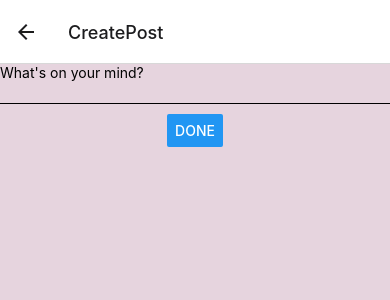
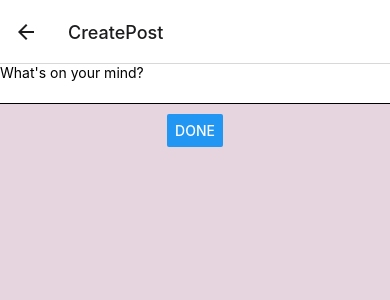
Before and after one commit to Inna3112/react-native-project, a React Native app: screen /CreatePost in a window 390 px wide. Shown: the top 300 px of the page. Built offline with nearby package versions, Linux system fonts and the light colour scheme.

Commit message:
styles updated

```diff
--- a/src/screens/CreatePost/styles.ts
+++ b/src/screens/CreatePost/styles.ts
@@ -13,5 +13,6 @@ export const styles = StyleSheet.create({
     borderBottomColor: 'black',
     borderBottomWidth: 1,
     marginBottom: 10,
+    backgroundColor: 'white',
   },
 });
```
